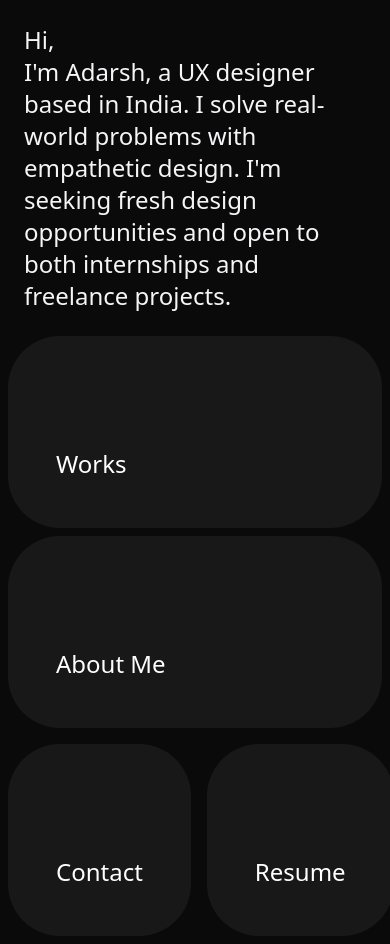
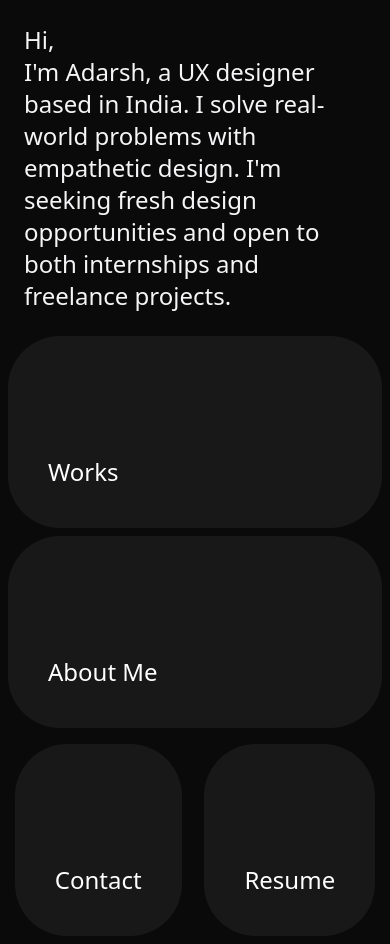
Before and after one commit to Mishalabdullah/CodingOdyssey, a Next.js app in the folder adarsh-personal-website/: page / in a window 390 px wide. Built offline with nearby package versions, Linux system fonts and the light colour scheme.

Commit message:
homepage  padding

```diff
--- a/adarsh-personal-website/app/components/pagecard.js
+++ b/adarsh-personal-website/app/components/pagecard.js
@@ -5,7 +5,7 @@ const PageComponent = ({ pageName, pageLink }) => {
     <div className="md:h-full text-2xl font-inter">
       <a href={pageLink}>
         <div
-          className="bg-[#2525258C] md:hover:bg-[#8FDF92]  inline-block align-bottom  text[#9C9C9C] bg-opacity-40 relative rounded-[52px] m-2 h-48 md:h-full md:w-11/12  md:p-10 p-12"
+          className="bg-[#2525258C] md:hover:bg-[#8FDF92]  inline-block align-bottom  text[#9C9C9C] bg-opacity-40 relative rounded-[52px] m-2 h-48 md:h-full md:w-11/12  md:p-10 p-10"
           style={{
             flexGrow: 1,
             display: "flex",
--- a/adarsh-personal-website/app/page.js
+++ b/adarsh-personal-website/app/page.js
@@ -19,9 +19,8 @@ export default function Home() {
               <PageComponent pageName="About Me" pageLink="/about-me" />
             </div>
           </div>
-          <div className="flex md:flex-col justify-evenly  md:w-4/12">
+          <div className="flex md:flex-col justify-evenly md:w-4/12">
             <PageComponent pageName="Contact" pageLink="/contact" />
-            <div className="md:m-2 "></div>
             <PageComponent pageName="Resume" pageLink="/resume" />
           </div>
         </div>
```
